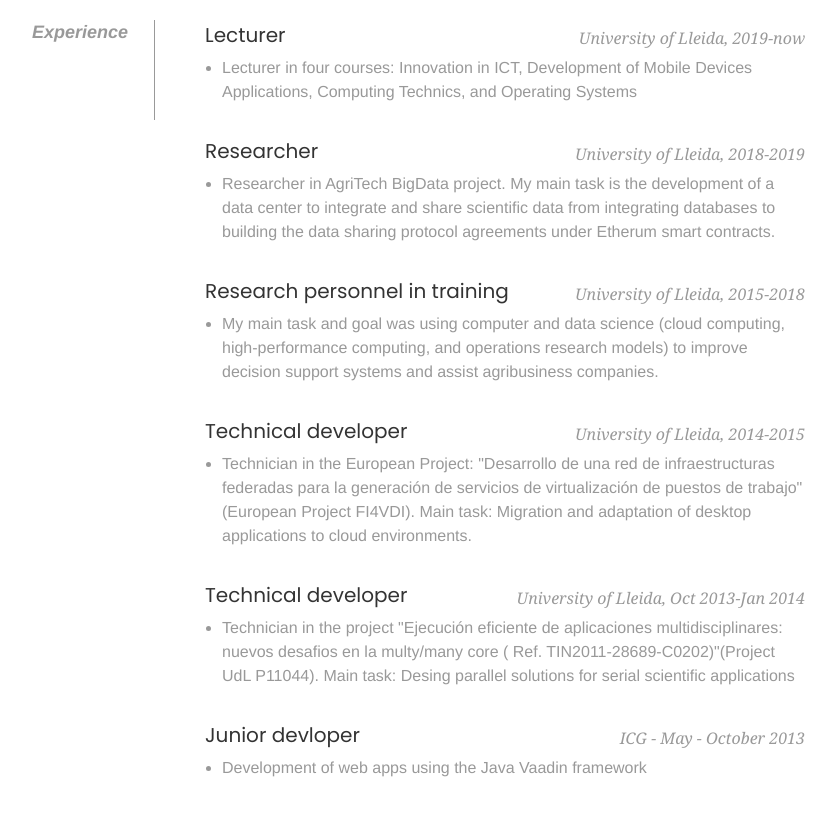
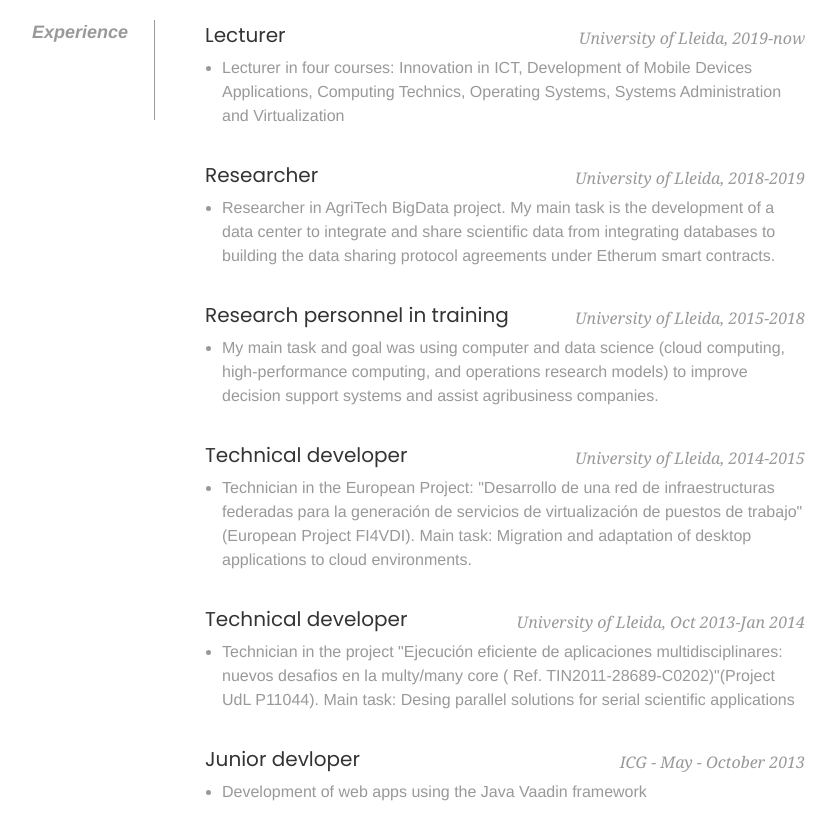
Before and after one commit to JordiMateo/JordiMateo.github.io, a plain HTML site: page about.html in a window 1280 px wide. Shown: the part 1613-2430 px from the top of the page, without its empty margins (395-1231 px from the left). Drawn offline with Linux system fonts and the light colour scheme; some packages are replaced by stand-ins of ours; no server answers; some icons are missing; files whose address does not match are found by name.

Commit message:
update information in about.html

```diff
--- a/about.html
+++ b/about.html
@@ -154,7 +154,8 @@
 
                         <h2>Lecturer <span> University of Lleida, 2019-now</span></h2>
                         <ul>
-                            <li> Lecturer in four courses: Innovation in ICT, Development of Mobile Devices Applications, Computing Technics, and Operating Systems</li>
+                            <li> Lecturer in four courses: Innovation in ICT, Development of Mobile Devices Applications,
+                                Computing Technics, Operating Systems,  Systems Administration and Virtualization</li>
                         </ul>
 
                         <h2>Researcher <span> University of Lleida, 2018-2019</span></h2>
```
